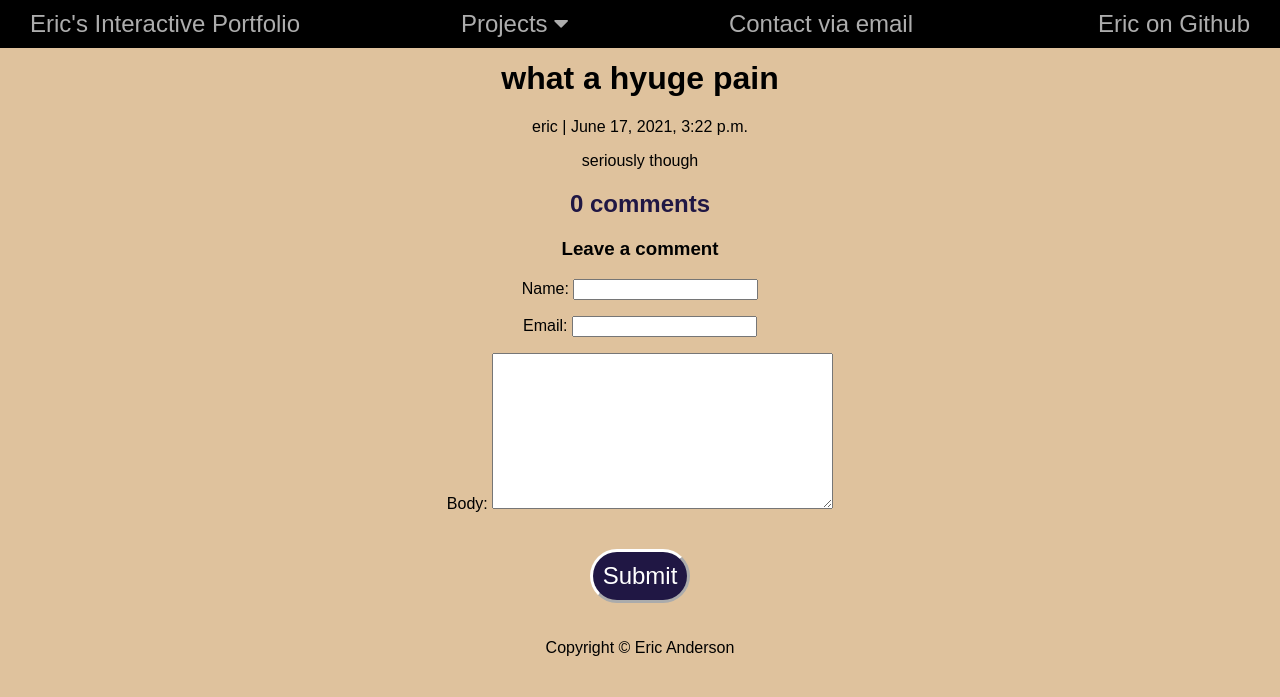
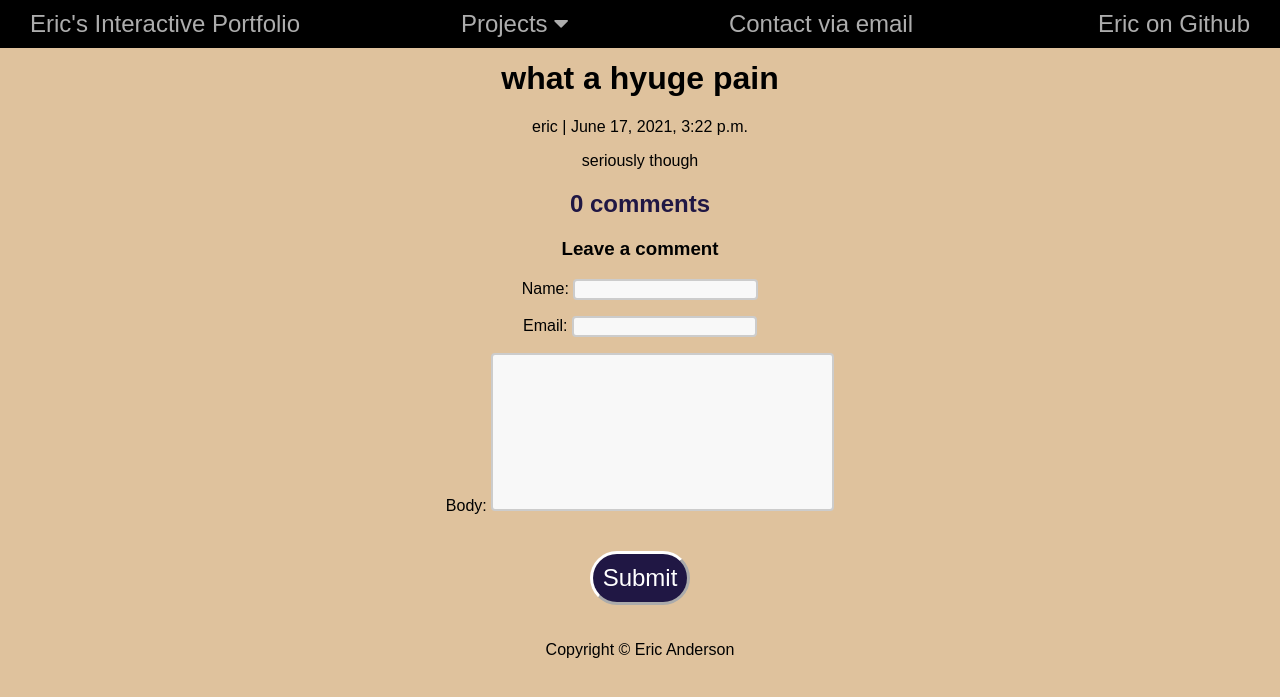
Before and after one commit to ETAnderson/mysite, a Django app: a page that uses mysite/templates/home.html in a window 1280 px wide. Shown: the top 697 px of the page. Run offline with Django 3.2, Linux system fonts and the light colour scheme; data comes from the database, SQL or seed files in the repository; some libraries are stand-ins or nearby versions.

Commit message:
adding form styling for comments on blog posts

```diff
--- a/mysite/static/css/base.css
+++ b/mysite/static/css/base.css
@@ -103,6 +103,15 @@ footer {
     font-size: x-large;
 }
 
+/* COMMENT BLOCK */
+
+.card-body #id_name, #id_email, #id_body {
+    border: 2px solid #ccc;
+    border-radius: 4px;
+    background-color: #f8f8f8;
+    resize: none;
+}
+
 /* TOPBAR */
 
 #topbar {
```
